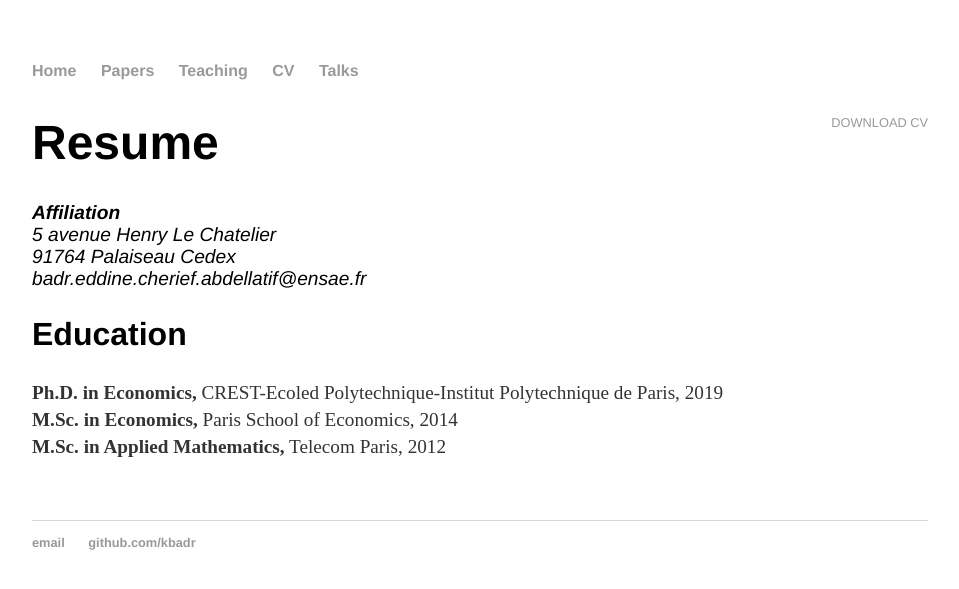
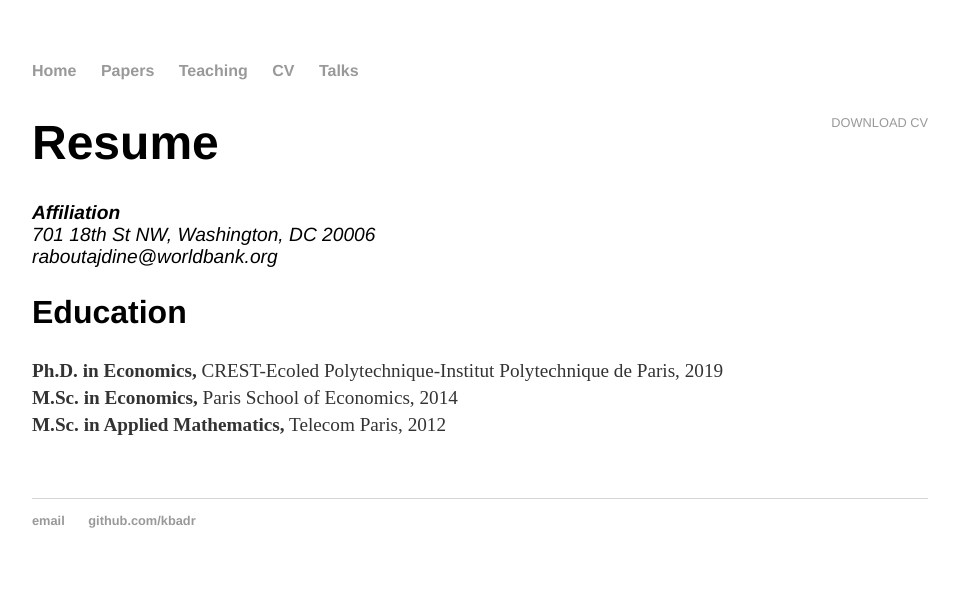
Before and after one commit to redaboutaj/Website, a Jekyll site: the page built from cv/index.html, in a window 1280 px wide. Shown: the top 589 px of the page, without its empty margins (160-1119 px from the left). Built offline with Jekyll 4.4.1, drawn with Linux system fonts in a browser that asks for light colours.

Commit message:
Update index.html

```diff
--- a/cv/index.html
+++ b/cv/index.html
@@ -4,13 +4,12 @@
 ---
 
 	<div class="cv">
-		<a href="http://kbadr.github.io/cv/CV.pdf" class="download" title="Download CV as PDF">Download CV</a>
+		<a href="https://github.com/redaboutaj/Website/blob/master/cv/2018-03-19%20-%20CV%20-%20Aboutajdine%20-%20EN.pdf" class="download" title="Download CV as PDF">Download CV</a>
 					<h1>Resume</h1>
 					<address>
 					<strong>Affiliation</strong><br>
-					5 avenue Henry Le Chatelier<br>
-					91764 Palaiseau Cedex<br>
-					<span class="obfuscate">badr.eddine.cherief.abdellatif@ensae.fr</span>
+					701 18th St NW, Washington, DC 20006<br>
+					<span class="obfuscate">raboutajdine@worldbank.org</span>
 					</address>
 
 					<h2>Education</h2>
```
